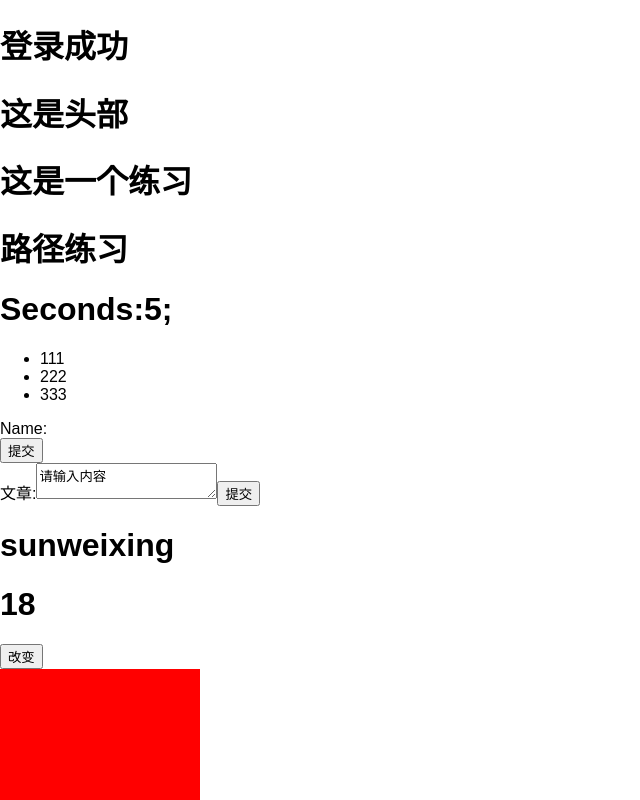
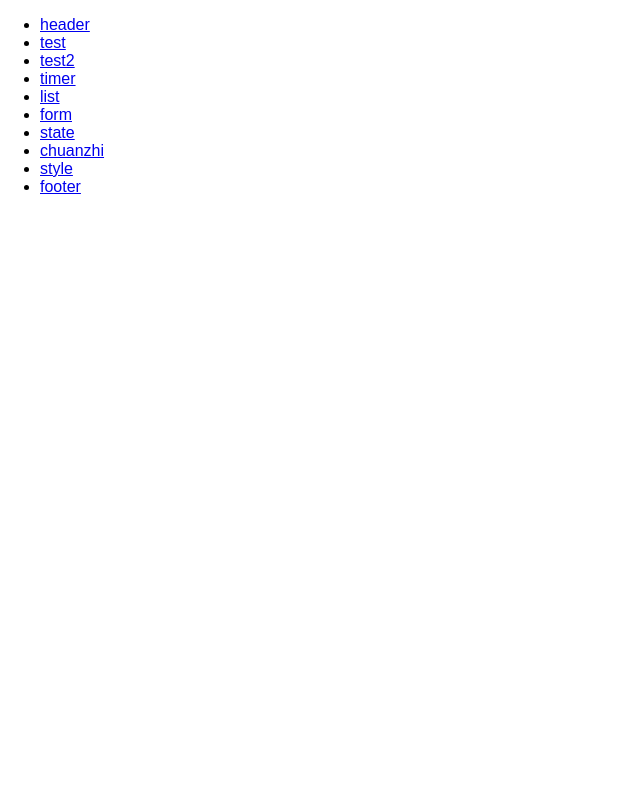
Before and after one commit to sunweixing123/36kr, a React (Create React App) app in the folder my-app/: page / in a window 1280 px wide. Shown: the top 800 px of the page, without its empty margins (0-640 px from the left). Built offline with nearby package versions, Linux system fonts and the light colour scheme.

Commit message:
react test

```diff
--- a/my-app/package.json
+++ b/my-app/package.json
@@ -5,6 +5,7 @@
   "dependencies": {
     "react": "^16.4.1",
     "react-dom": "^16.4.1",
+    "react-router-dom": "^4.3.1",
     "react-scripts": "1.1.4"
   },
   "scripts": {
@@ -12,5 +13,9 @@
     "build": "react-scripts build",
     "test": "react-scripts test --env=jsdom",
     "eject": "react-scripts eject"
+  },
+  "devDependencies": {
+    "react-dom": "^16.4.1",
+    "react-router": "^4.3.1"
   }
 }
--- a/my-app/src/index.js
+++ b/my-app/src/index.js
@@ -1,5 +1,8 @@
-import React,{Component} from 'react';
-import ReactDOM from 'react-dom';
+import React, { Component } from 'react';
+import ReactDOM, { render } from 'react-dom';
+// import { Router, Route } from 'react-router';
+// import {Link} from 'react-router-dom';
+import { Link,BrowserRouter as Router, Route } from 'react-router-dom';
 import './index.css';
 import App from './App';
 import registerServiceWorker from './registerServiceWorker';
@@ -14,22 +17,42 @@ import State from './Components/State';
 import Chuanzhi from './Components/Chuanzhi';
 import Style from './Components/Style';
 class Index extends Component {
-    render(){
+    render() {
         return (
             <div>
-                <Header/>
-                <Test/>
-                <Test2/>
-                <Timer/>
-                <List/>
-                <Form/>
-                <State/>
-                <Chuanzhi/>
-                <Style/>
-                <Footer/>
+                <Router>
+                    <div>
+                        <ul>
+                            <li><Link to="/">header</Link></li>
+                            <li><Link to="/test">test</Link></li>
+                            <li><Link to="/test2">test2</Link></li>
+                            <li><Link to="/timer">timer</Link></li>
+                            <li><Link to="/list">list</Link></li>
+                            <li><Link to="/form">form</Link></li>
+                            <li><Link to="/state">state</Link></li>
+                            <li><Link to="/chuanzhi">chuanzhi</Link></li>
+                            <li><Link to="/style">style</Link></li>
+                            <li><Link to="/footer">footer</Link></li>
+                        </ul>
+                        <Route path="/header" component={Header} > header</Route>
+                        <Route path="/test" component={Test} >test</Route>
+                        <Route path="/test2" component={Test2} >test2</Route>
+                        <Route path="/timer" component={Timer} >timer</Route>
+                        <Route path="/list" component={List} >list</Route>
+                        <Route path="/form" component={Form} >form</Route>
+                        <Route path="/state" component={State} >state</Route>
+                        <Route path="/chuanzhi" component={Chuanzhi} >chuanzhi</Route>
+                        <Route path="/style" component={Style} >style</Route>
+                        <Route path="/footer" component={Footer} >footer</Route>
+                    </div>
+                </Router>
             </div>
         )
     }
 }
-ReactDOM.render(<Index/>, document.getElementById('root'));
+ReactDOM.render((
+    <Index/>
+),
+
+    document.getElementById('root'));
 registerServiceWorker();
```
Also changed, not shown: my-app/src/Components/Boiling.js (added, +14 -0 lines), my-app/src/Components/Calculator.js (added, +33 -0 lines), my-app/src/Components/TemperatureInput.js (added, +29 -0 lines), 2 other files (tests, documents, lock files or other folders).
